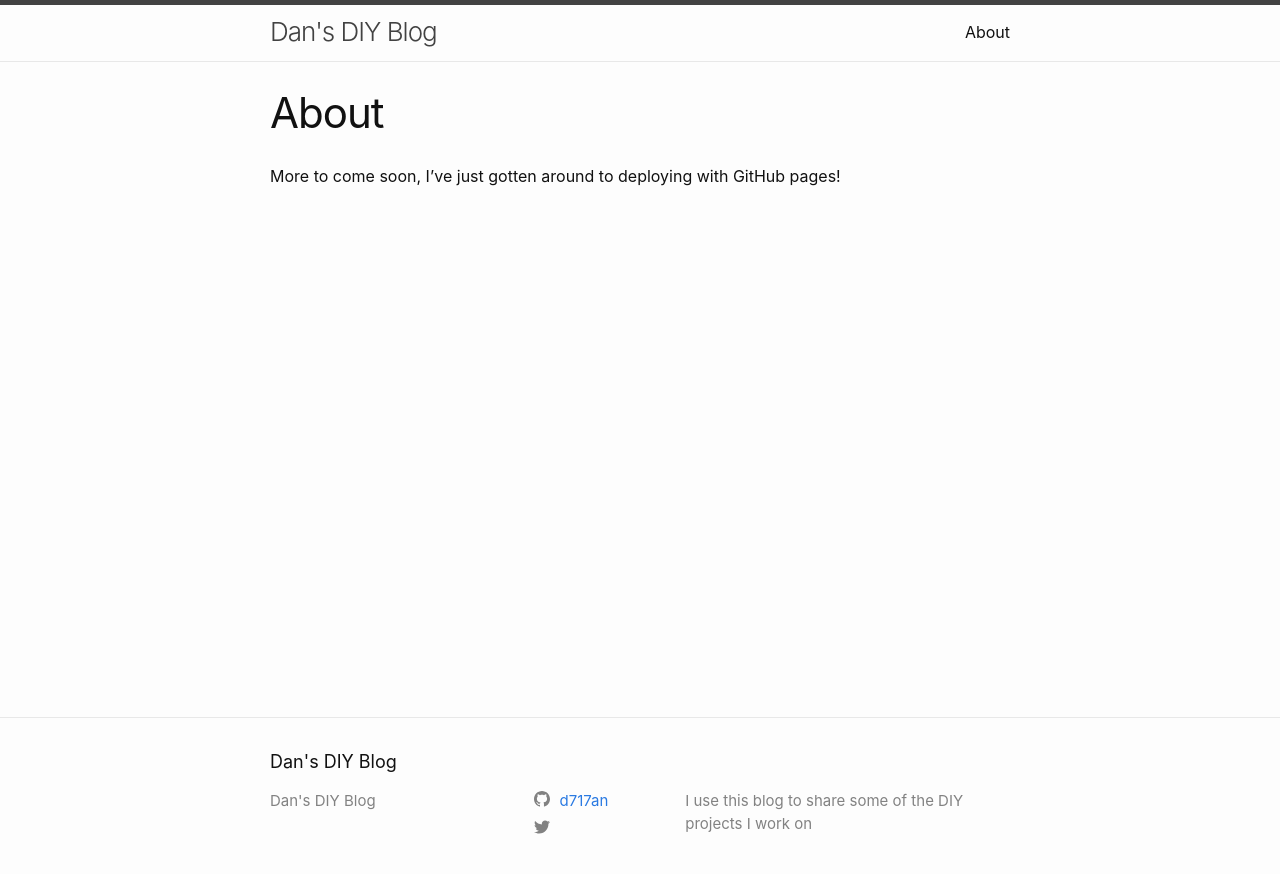
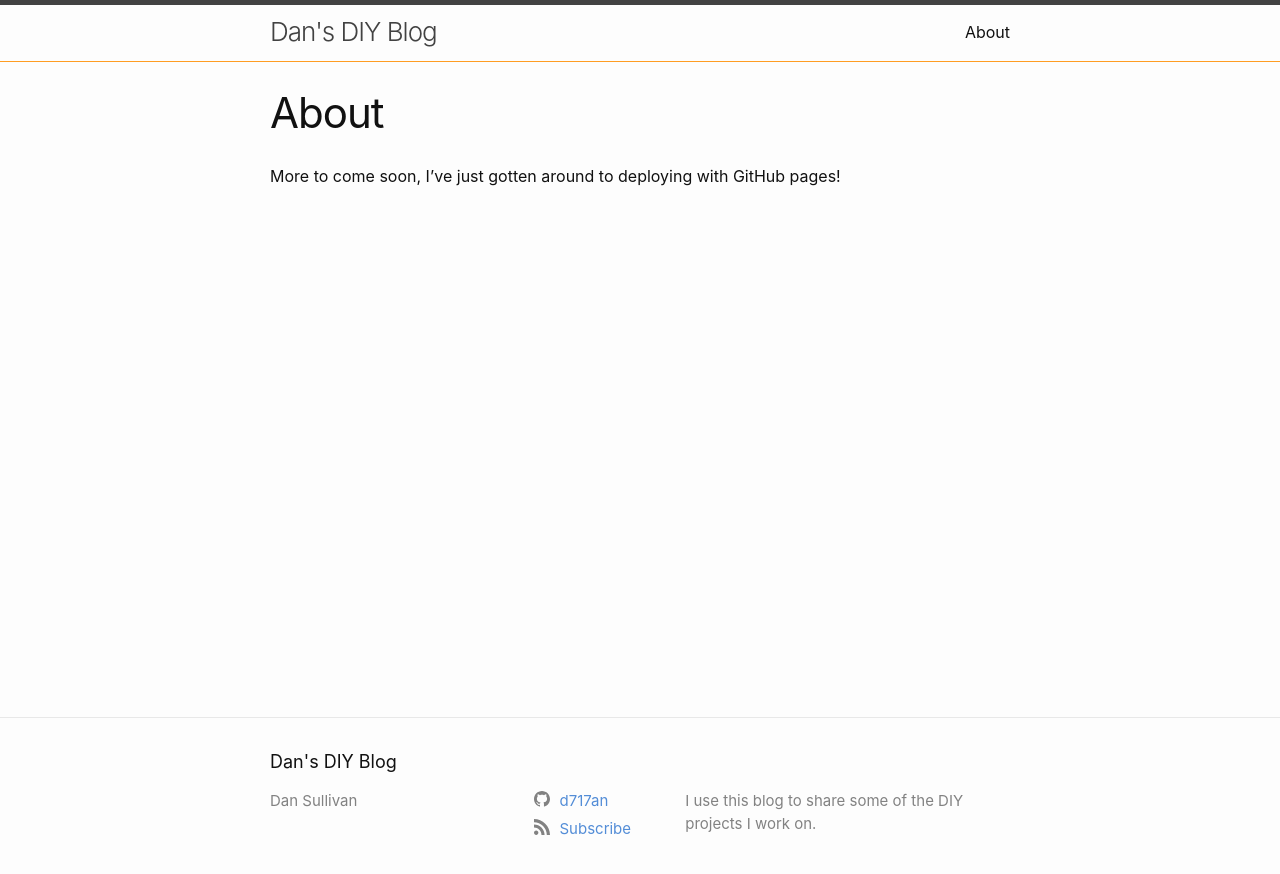
Before and after one commit to d717an/d717an.github.io, a Jekyll site: the page built from about.md, in a window 1280 px wide. Shown: the top 874 px of the page. Built offline with Jekyll 4.4.1, drawn with Linux system fonts in a browser that asks for light colours.

Commit message:
minor tweaks

```diff
--- a/_config.yml
+++ b/_config.yml
@@ -21,12 +21,13 @@
 title: Dan's DIY Blog
 email: ""
 description: >-
-  I use this blog to share some of the DIY projects I work on
+  I use this blog to share some of the DIY projects I work on.
 baseurl: "" # the subpath of your site, e.g. /blog
 domain: d717an-blog.github.io
 url: https://d717an-blog.github.io
-twitter_username: ""
+author: Dan Sullivan
 github_username: d717an
+rss: Subscribe
 
 # Build settings
 theme: minima
--- a/_posts/2025-01-27-homematic-heating-system.markdown
+++ b/_posts/2025-01-27-homematic-heating-system.markdown
@@ -75,7 +75,7 @@ categories: smart-home homematic heating
 
 ### Record Your Existing Zones
 
-- You're heating manifold will have several heating circuits, each with a control valve
+- Your heating manifold will have several heating circuits, each with a control valve
   - In my case, I have eight heating circuits with seven control valves
   - The eighth is left permanently open because it's controlled with a radiator thermostat in the bathroom, hence no valve needed
 - You'll want to know which room each circuit supplies for setting up the homematic system, so figure that out now and write it down
--- a/_sass/minima.scss
+++ b/_sass/minima.scss
@@ -12,11 +12,16 @@ $spacing-unit:     30px !default;
 
 $text-color:       #111 !default;
 $background-color: #fdfdfd !default;
-$brand-color:      #2a7ae2 !default;
+$brand-color:      #538DD7 !default;
 
 $grey-color:       #828282 !default;
 $grey-color-light: lighten($grey-color, 40%) !default;
 $grey-color-dark:  darken($grey-color, 25%) !default;
+
+$color1:       #16C47F !default;
+$color2:       #FFD65A !default;
+$color3:       #FF9D23 !default;
+$color4:       #F93827 !default;
 
 $table-text-align: left !default;
 
--- a/_sass/minima/_layout.scss
+++ b/_sass/minima/_layout.scss
@@ -3,7 +3,7 @@
  */
 .site-header {
   border-top: 5px solid $grey-color-dark;
-  border-bottom: 1px solid $grey-color-light;
+  border-bottom: 1px solid $color3;
   min-height: $spacing-unit * 1.865;
 
   // Positioning context for the mobile navigation icon
@@ -229,8 +229,36 @@
 .post-content {
   margin-bottom: $spacing-unit;
 
+  .feather-tool {
+    stroke: $color3;
+    fill: none;
+  }
+
+  h1 {
+    @include relative-font-size(2.2);
+    font-weight: 700;
+    margin: 50px 0 25px;
+    &::before {
+      content: url('../../assets/feather-icons-tool.svg');
+      width: 24px;
+      height: 24px;
+      padding-right: 10px;
+    }
+
+    @include media-query($on-laptop) {
+      @include relative-font-size(2);
+    }
+  }
+
   h2 {
-    @include relative-font-size(2);
+    @include relative-font-size(1.8);
+    margin: 30px 0 10px;
+    &::before {
+      @include relative-font-size(1.5);
+      content: '##';
+      color: $color3;
+      padding-right: 10px;
+    }
 
     @include media-query($on-laptop) {
       @include relative-font-size(1.75);
@@ -238,7 +266,7 @@
   }
 
   h3 {
-    @include relative-font-size(1.625);
+    @include relative-font-size(1.5);
 
     @include media-query($on-laptop) {
       @include relative-font-size(1.375);
@@ -253,3 +281,13 @@
     }
   }
 }
+
+
+/**
+ * Images (global)
+ */
+img {
+  display: block;
+  margin: 0 auto;
+  border-radius: 1%;
+}
```
Also changed, not shown: assets/feather-icons-tool.svg (added), 8 other files.
